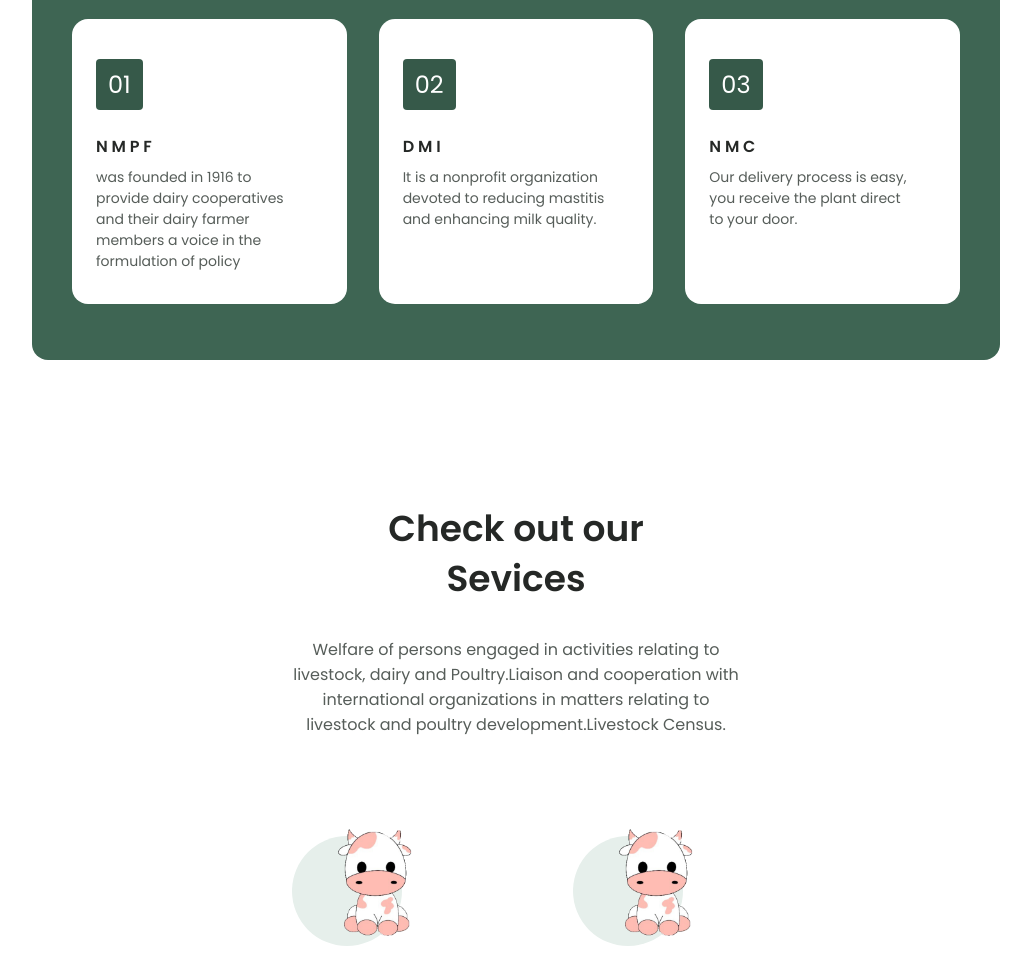
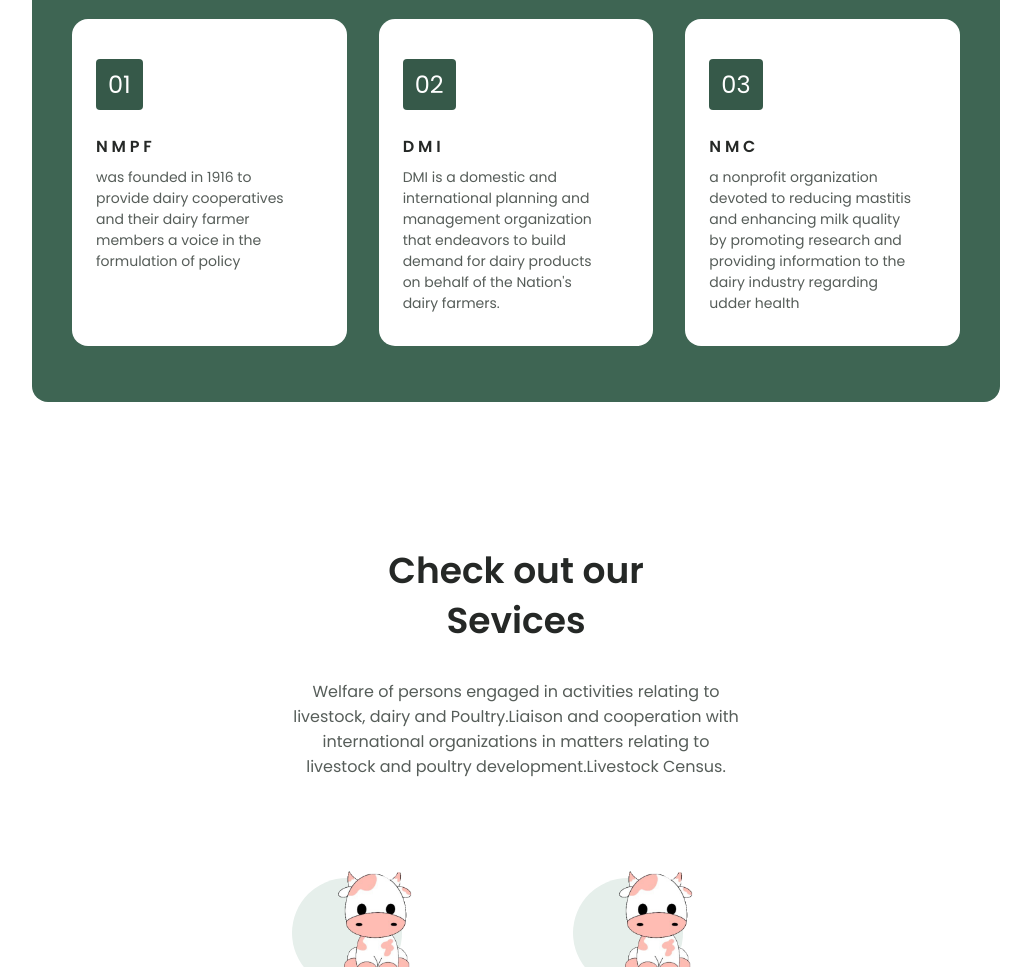
Before and after one commit to pratikrk/dairy-infrastructure, a plain HTML site: page index.html in a window 1280 px wide. Shown: the part 1653-2620 px from the top of the page, without its empty margins (124-1155 px from the left). Drawn offline with nearby package versions, Linux system fonts and the light colour scheme.

Commit message:
Update index.html

```diff
--- a/index.html
+++ b/index.html
@@ -156,7 +156,8 @@
                             <div class="steps__card-number">02</div>
                             <h3 class="steps__card-title">D M I</h3>
                             <p class="steps__card-description">
-                               It is a nonprofit organization devoted to reducing mastitis and enhancing milk quality.
+                               DMI is a domestic and international planning and management organization that endeavors to build
+                               demand for dairy products on behalf of the Nation's dairy farmers.
                             </p>
                         </div>
 
@@ -164,7 +165,8 @@
                             <div class="steps__card-number">03</div>
                             <h3 class="steps__card-title">N M C</h3>
                             <p class="steps__card-description">
-                                Our delivery process is easy, you receive the plant direct to your door.
+                                a nonprofit organization devoted to reducing mastitis and enhancing milk quality by promoting research and providing
+                                information to the dairy industry regarding udder health
                             </p>
                         </div>
                     </div>
```
